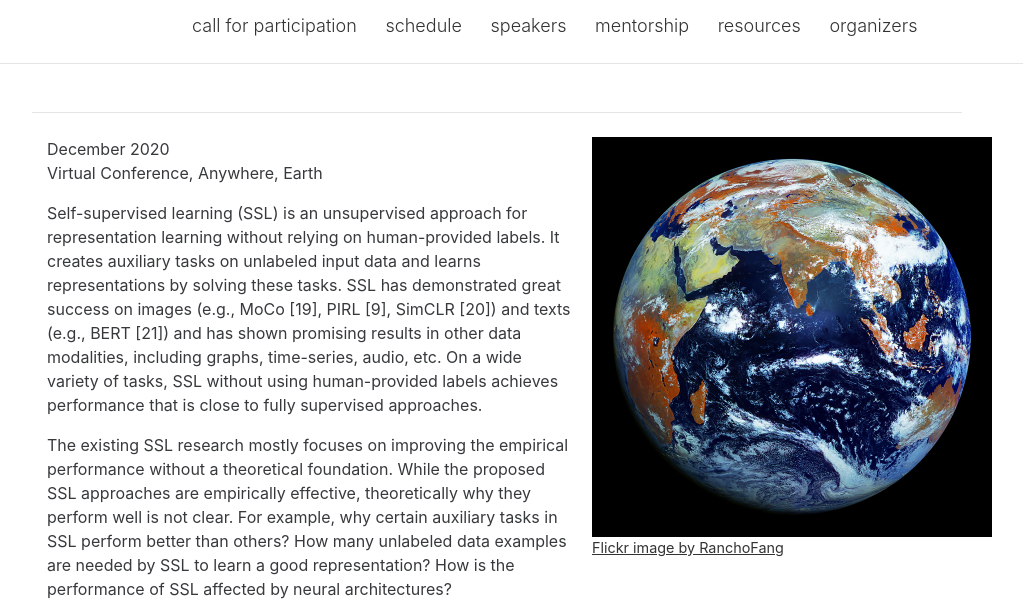
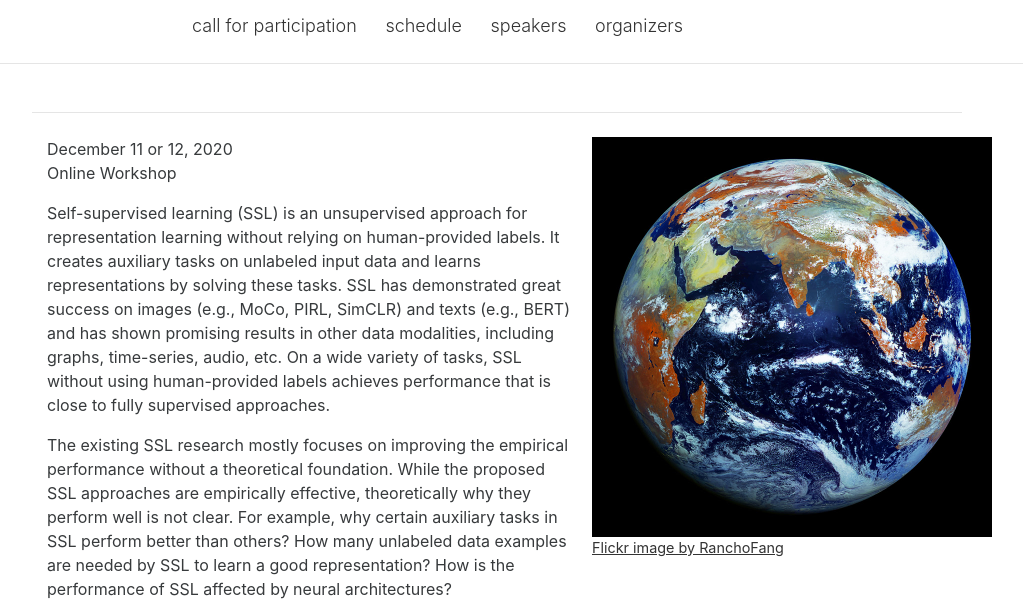
Before and after one commit to sslneurips21/sslneuips20.github.io, a plain HTML site: page index.html in a window 1280 px wide. Shown: the part 142-756 px from the top of the page, without its empty margins (143-1166 px from the left). Drawn offline with Linux system fonts and the light colour scheme.

Commit message:
Update index.html

```diff
--- a/index.html
+++ b/index.html
@@ -40,8 +40,6 @@
             <li class="list-inline-item"><a href="./pages/call-for-participation.html">Call for Participation</a></li>
             <li class="list-inline-item"><a href="./pages/schedule.html">Schedule</a></li>
             <li class="list-inline-item"><a href="./pages/speakers.html">Speakers</a></li>
-            <li class="list-inline-item"><a href="./pages/mentorship.html">Mentorship</a></li>
-            <li class="list-inline-item"><a href="./pages/resources.html">Resources</a></li>
             <li class="list-inline-item"><a href="./pages/organizers.html">Organizers</a></li>
           </ul>
         </div>
@@ -65,11 +63,11 @@
             ML4H 2020: a workshop at
             <a href="https://neurips.cc">NeurIPS 2020</a>
         </b> <br> -->
-    December 2020 <br>
-    Virtual Conference, Anywhere, Earth
+    December 11 or 12, 2020 <br>
+    Online Workshop
     </p>
 
-    <p>Self-supervised learning (SSL) is an unsupervised approach for representation learning without relying on human-provided labels. It creates auxiliary tasks on unlabeled input data and learns representations by solving these tasks. SSL has demonstrated great success on images (e.g., MoCo [19], PIRL [9], SimCLR [20]) and texts (e.g., BERT [21]) and has shown promising results in other data modalities, including graphs, time-series, audio, etc. On a wide variety of tasks, SSL without using human-provided labels achieves performance that is close to fully supervised approaches.</p>
+    <p>Self-supervised learning (SSL) is an unsupervised approach for representation learning without relying on human-provided labels. It creates auxiliary tasks on unlabeled input data and learns representations by solving these tasks. SSL has demonstrated great success on images (e.g., MoCo, PIRL, SimCLR) and texts (e.g., BERT) and has shown promising results in other data modalities, including graphs, time-series, audio, etc. On a wide variety of tasks, SSL without using human-provided labels achieves performance that is close to fully supervised approaches.</p>
     <p>The existing SSL research mostly focuses on improving the empirical performance without a theoretical foundation. While the proposed SSL approaches are empirically effective, theoretically why they perform well is not clear. For example, why certain auxiliary tasks in SSL perform better than others? How many unlabeled data examples are needed by SSL to learn a good representation? How is the performance of SSL affected by neural architectures? </p>
     <div></div>
 </div>
@@ -89,7 +87,7 @@
     </div>
 
 <div class="text">
-    <p>In this workshop, we aim to bridge this gap between theory and practice. We bring together SSL-interested researchers from various domains to discuss the theoretical foundations of empirically well-performing SSL approaches and how the theoretical insights can further improve SSL’s empirical performance. Different from previous SSL-related workshops which focus on empirical effectiveness of SSL approaches without considering their theoretical foundations, our workshop focuses on establishing the theoretical foundation of SSL and providing theoretical insights for developing new SSL approaches.</p>
+    <p>In this workshop, we aim to bridge this gap between theory and practice. We bring together SSL-interested researchers from various domains to discuss the theoretical foundations of empirically well-performing SSL approaches and how the theoretical insights can further improve SSL’s empirical performance. </p>
     <p>We invite submissions of both theoretical works and empirical works, and the intersection of the two. The topics include but are not limited to: </p>
     <ul>
     <li>
```
